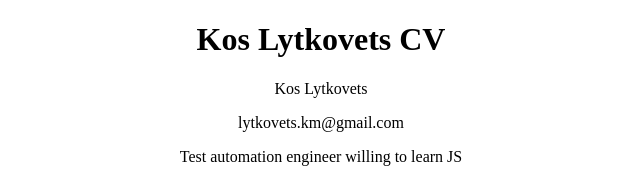
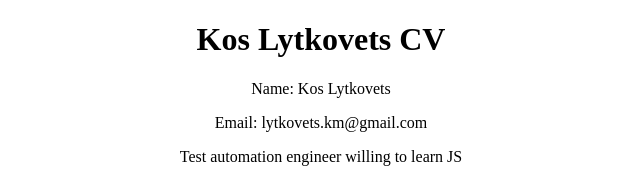
Before and after one commit to klytkovets/rsschool-cv, a plain HTML site: page index.html in a window 1280 px wide. Shown: the top 182 px of the page, without its empty margins (199-839 px from the left). Drawn offline with Linux system fonts and the light colour scheme.

Commit message:
fix: fixing commit message

```diff
--- a/index.html
+++ b/index.html
@@ -5,8 +5,8 @@
   </head>
   <body style="width: 1024px; text-align: center">
     <h1>Kos Lytkovets CV</h1>
-    <p>Kos Lytkovets</p>
-    <p>lytkovets.km@gmail.com</p>
+    <p>Name: Kos Lytkovets</p>
+    <p>Email: lytkovets.km@gmail.com</p>
     <p>Test automation engineer willing to learn JS</p>
     <p>Java, C#, TestNG, NUnit</p>
     <p>Code examples (LATEST)</p>
```
